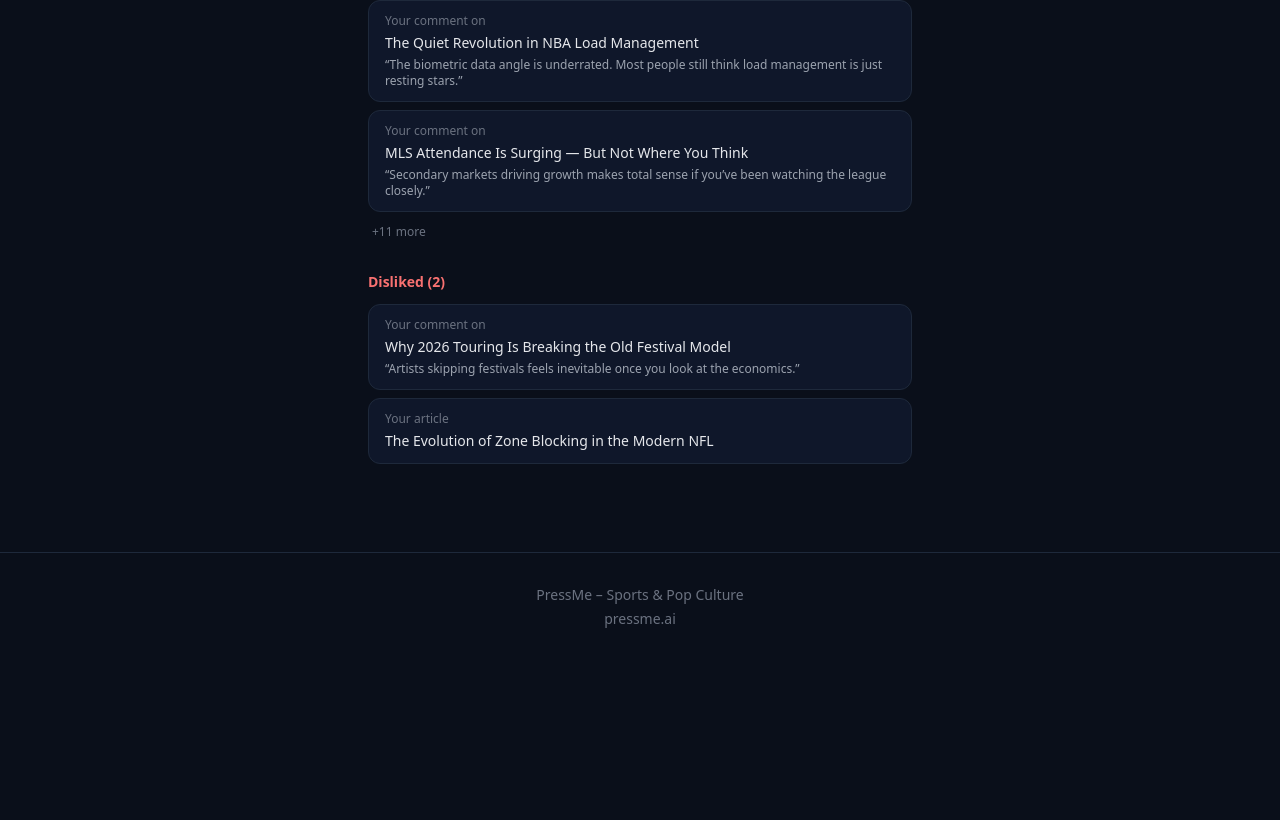
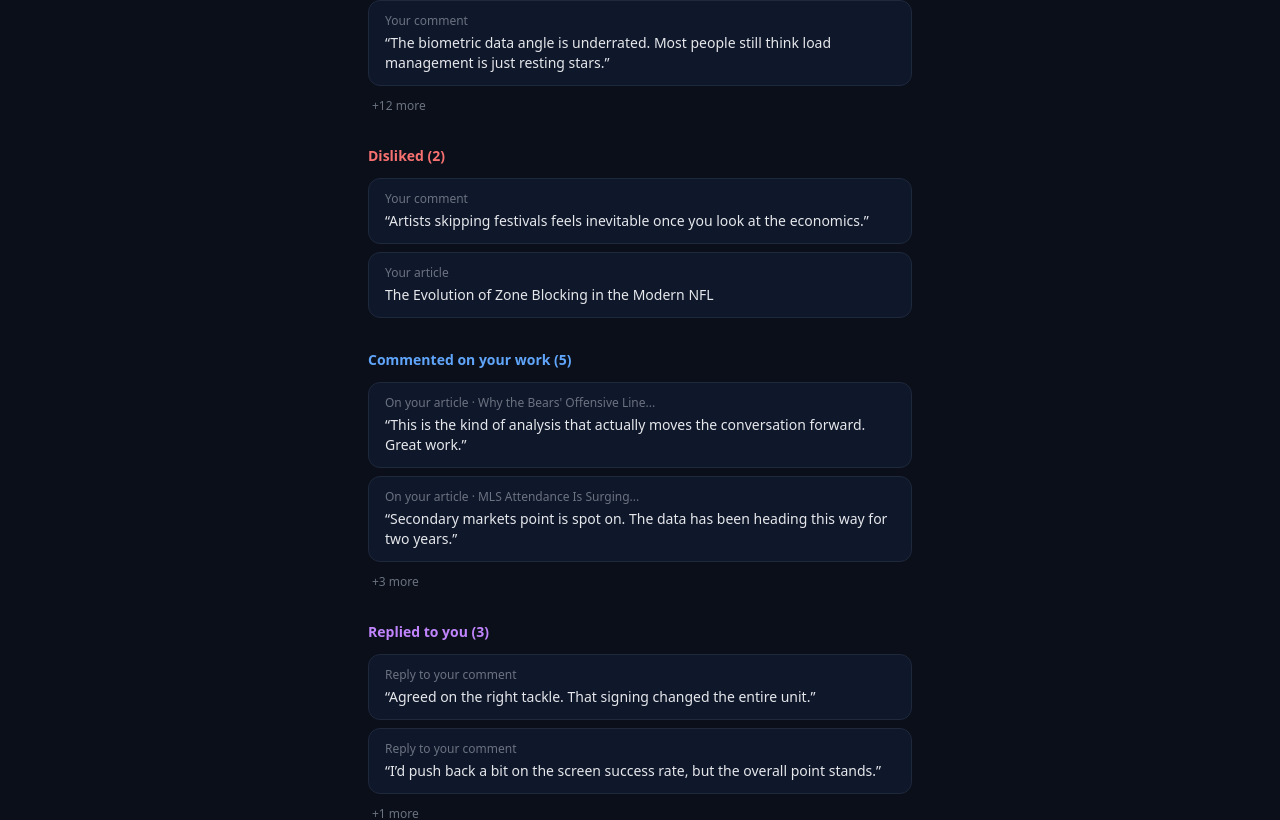
Before and after one commit to sheado44/-4, a Next.js app: page /relationship in a window 1280 px wide. Shown: the part 446-1266 px from the top of the page. Before the commit the page ends 1107 px from the top, so only its background shows below. Built offline with nearby package versions, Linux system fonts and the light colour scheme.

Commit message:
Enhance relationship page with comments and replies
Updated the relationship page to include additional interaction details such as comments and replies. Adjusted the display of liked and disliked comments for better clarity.

```diff
--- a/src/app/relationship/page.tsx
+++ b/src/app/relationship/page.tsx
@@ -19,7 +19,7 @@ export default function RelationshipPage() {
       <div className="bg-green-500/10 border border-green-500/30 rounded-xl px-4 py-3 mb-8">
         <div className="font-semibold text-green-400">Ally</div>
         <div className="text-sm text-gray-400 mt-0.5">
-          14 likes · 2 dislikes on your content
+          14 likes · 2 dislikes · 5 comments · 3 replies
         </div>
       </div>
 
@@ -41,47 +41,26 @@ export default function RelationshipPage() {
             href="/article/1/comment/detail"
             className="block bg-forge-900 border border-forge-800 hover:border-forge-700 rounded-xl px-4 py-3 transition"
           >
-            <div className="text-xs text-gray-500 mb-1">Your comment on</div>
-            <div className="text-sm text-gray-200">
-              The Quiet Revolution in NBA Load Management
-            </div>
-            <div className="text-xs text-gray-400 mt-1 line-clamp-2">
+            <div className="text-xs text-gray-500 mb-1">Your comment</div>
+            <div className="text-sm text-gray-200 line-clamp-2">
               “The biometric data angle is underrated. Most people still think load management is just resting stars.”
             </div>
           </Link>
 
-          <Link
-            href="/article/1/comment/detail"
-            className="block bg-forge-900 border border-forge-800 hover:border-forge-700 rounded-xl px-4 py-3 transition"
-          >
-            <div className="text-xs text-gray-500 mb-1">Your comment on</div>
-            <div className="text-sm text-gray-200">
-              MLS Attendance Is Surging — But Not Where You Think
-            </div>
-            <div className="text-xs text-gray-400 mt-1 line-clamp-2">
-              “Secondary markets driving growth makes total sense if you’ve been watching the league closely.”
-            </div>
-          </Link>
-
-          <div className="text-xs text-gray-500 px-1 pt-1">
-            +11 more
-          </div>
+          <div className="text-xs text-gray-500 px-1 pt-1">+12 more</div>
         </div>
       </div>
 
       {/* Disliked */}
-      <div>
+      <div className="mb-8">
         <h2 className="text-sm font-semibold text-red-400 mb-3">Disliked (2)</h2>
         <div className="space-y-2">
           <Link
             href="/article/1/comment/detail"
             className="block bg-forge-900 border border-forge-800 hover:border-forge-700 rounded-xl px-4 py-3 transition"
           >
-            <div className="text-xs text-gray-500 mb-1">Your comment on</div>
-            <div className="text-sm text-gray-200">
-              Why 2026 Touring Is Breaking the Old Festival Model
-            </div>
-            <div className="text-xs text-gray-400 mt-1 line-clamp-2">
+            <div className="text-xs text-gray-500 mb-1">Your comment</div>
+            <div className="text-sm text-gray-200 line-clamp-2">
               “Artists skipping festivals feels inevitable once you look at the economics.”
             </div>
           </Link>
@@ -97,6 +76,70 @@ export default function RelationshipPage() {
           </Link>
         </div>
       </div>
+
+      {/* Commented on your work */}
+      <div className="mb-8">
+        <h2 className="text-sm font-semibold text-blue-400 mb-3">Commented on your work (5)</h2>
+        <div className="space-y-2">
+          <Link
+            href="/article/1"
+            className="block bg-forge-900 border border-forge-800 hover:border-forge-700 rounded-xl px-4 py-3 transition"
+          >
+            <div className="text-xs text-gray-500 mb-1">
+              On your article · Why the Bears&apos; Offensive Line...
+            </div>
+            <div className="text-sm text-gray-200 line-clamp-2">
+              “This is the kind of analysis that actually moves the conversation forward. Great work.”
+            </div>
+          </Link>
+
+          <Link
+            href="/article/1"
+            className="block bg-forge-900 border border-forge-800 hover:border-forge-700 rounded-xl px-4 py-3 transition"
+          >
+            <div className="text-xs text-gray-500 mb-1">
+              On your article · MLS Attendance Is Surging...
+            </div>
+            <div className="text-sm text-gray-200 line-clamp-2">
+              “Secondary markets point is spot on. The data has been heading this way for two years.”
+            </div>
+          </Link>
+
+          <div className="text-xs text-gray-500 px-1 pt-1">+3 more</div>
+        </div>
+      </div>
+
+      {/* Replied to you */}
+      <div>
+        <h2 className="text-sm font-semibold text-purple-400 mb-3">Replied to you (3)</h2>
+        <div className="space-y-2">
+          <Link
+            href="/article/1/comment/detail"
+            className="block bg-forge-900 border border-forge-800 hover:border-forge-700 rounded-xl px-4 py-3 transition"
+          >
+            <div className="text-xs text-gray-500 mb-1">
+              Reply to your comment
+            </div>
+            <div className="text-sm text-gray-200 line-clamp-2">
+              “Agreed on the right tackle. That signing changed the entire unit.”
+            </div>
+          </Link>
+
+          <Link
+            href="/article/1/comment/detail"
+            className="block bg-forge-900 border border-forge-800 hover:border-forge-700 rounded-xl px-4 py-3 transition"
+          >
+            <div className="text-xs text-gray-500 mb-1">
+              Reply to your comment
+            </div>
+            <div className="text-sm text-gray-200 line-clamp-2">
+              “I’d push back a bit on the screen success rate, but the overall point stands.”
+            </div>
+          </Link>
+
+          <div className="text-xs text-gray-500 px-1 pt-1">+1 more</div>
+        </div>
+      </div>
     </main>
   );
 }
```
